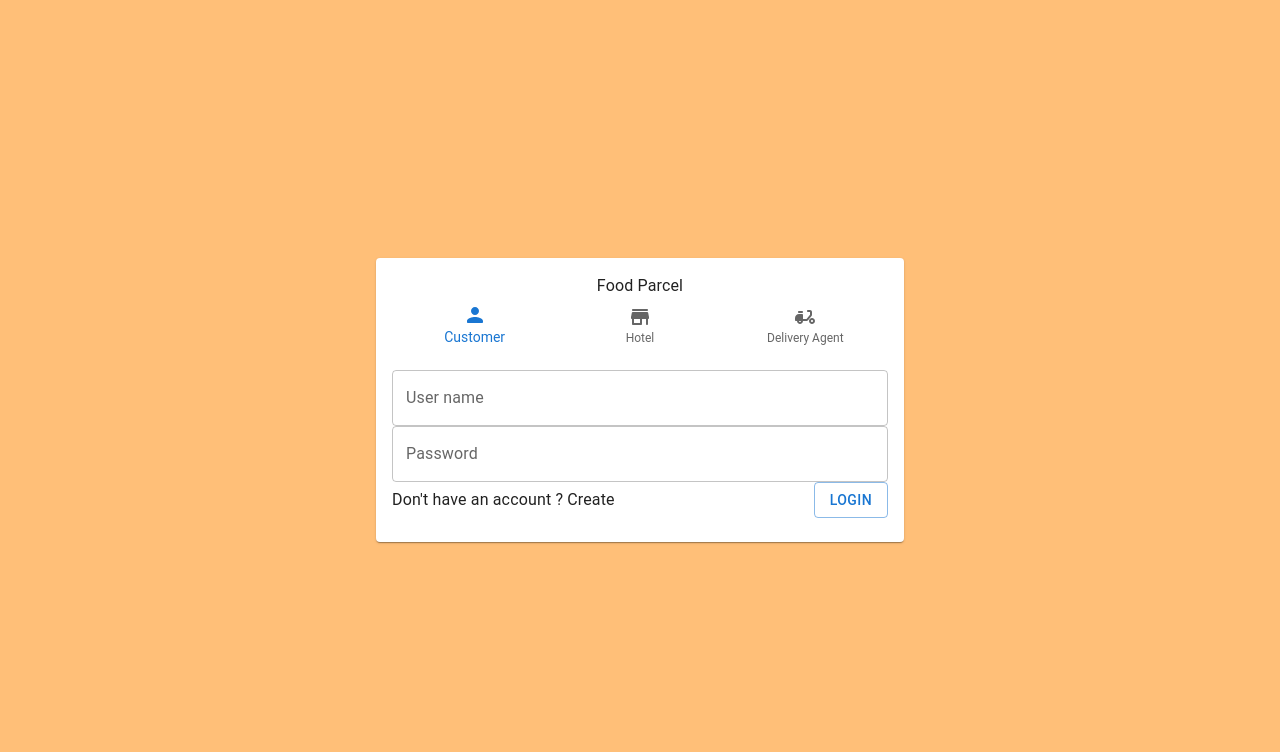
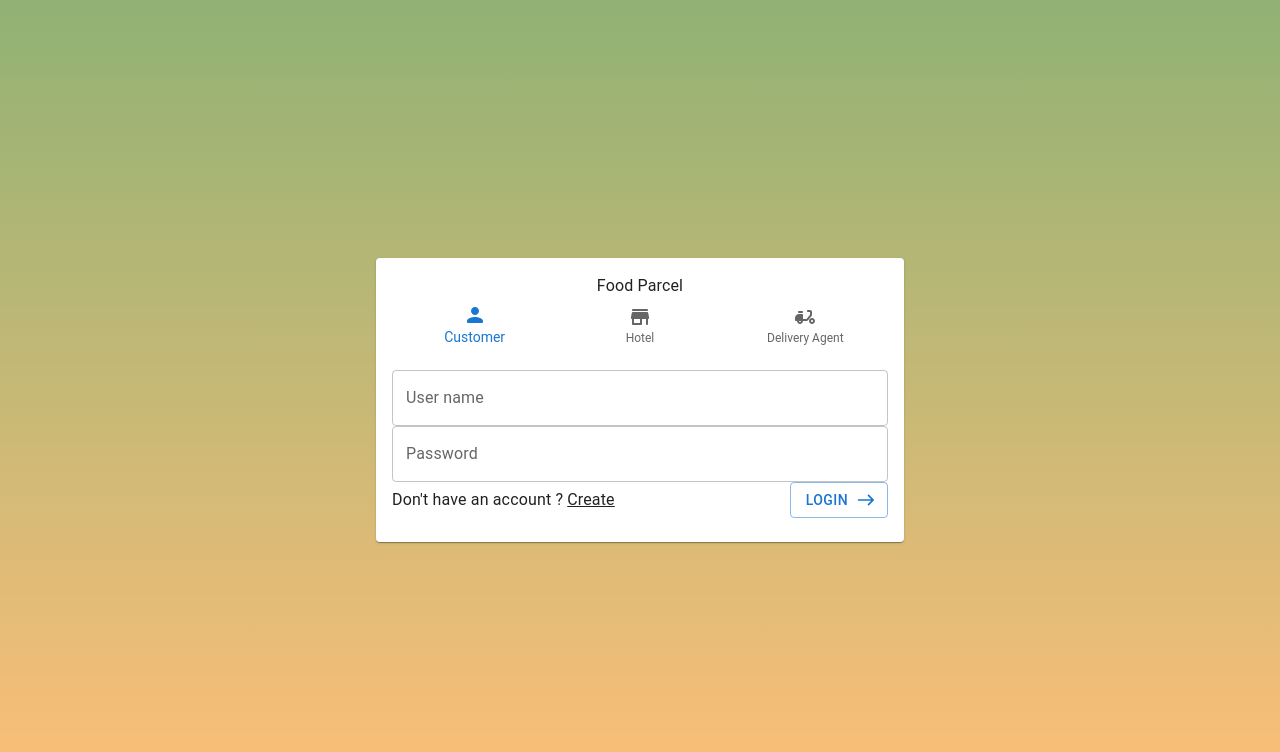
Before and after one commit to Satyaveerjaligama/food-parcel-frontend, a Next.js app: page /login in a window 1280 px wide. Shown: the top 752 px of the page. Built offline with nearby package versions, Linux system fonts and the light colour scheme.

Commit message:
Added css and made changes in button component

```diff
--- a/app/globals.css
+++ b/app/globals.css
@@ -13,7 +13,42 @@ body {
   background: linear-gradient(
       to bottom,
       transparent,
-      #FFBF78
+      #ffbf78
     )
-    #FFBF78;
+    #90b274;
 }
+
+.MuiBottomNavigationAction-root {
+  border-radius: 20px;
+}
+
+.MuiBottomNavigationAction-root.Mui-selected {
+  color: #FF7D29;
+}
+
+.MuiTouchRipple-root {
+  color: #FF7D29;
+}
+
+.MuiButton-outlined {
+  border-radius: 20px;
+  text-transform: capitalize;
+  color: #FF7D29;
+  border-color: #FF7D29;
+}
+
+.MuiButton-outlined:hover {
+  border-color: #FF7D29;
+}
+
+.MuiOutlinedInput-notchedOutline {
+  border-radius: 50px;
+}
+
+.MuiInputBase-root.Mui-focused .MuiOutlinedInput-notchedOutline {
+  border-color: #74c85d;
+}
+
+.MuiInputLabel-root.Mui-focused {
+  color: #74c85d;
+}
--- a/app/login/page.tsx
+++ b/app/login/page.tsx
@@ -17,6 +17,8 @@ import { USER_TYPES, UserType } from "../../utilities/constants";
 import { useSelector, useDispatch } from "react-redux";
 import { updateUserType } from "@/store/slices/centralDataSlice";
 import TextField from "@/components/TextField";
+import styles from "../../styles/LoginPage.module.css";
+import EastRoundedIcon from '@mui/icons-material/EastRounded';
 
 const LoginPage = () => {
   const userType: UserType = useSelector((state: any) => state.centralDataSlice.userType);
@@ -24,7 +26,7 @@ const LoginPage = () => {
 
   return (
     <Box className="flex justify-center items-center h-screen">
-      <Card className="rounded-xl">
+      <Card className={`${styles.loginCard} rounded-xl`}>
         <CardContent>
           <Typography className="text-center mb-4 text-xl font-bold">
             Food Parcel
@@ -62,9 +64,9 @@ const LoginPage = () => {
           />
           <Box className="flex justify-between">
             <Typography className="text-sm self-center">
-              Don&apos;t have an account ? <Link href="">Create</Link>
+              Don&apos;t have an account ? <Link href="" className="underline">Create</Link>
             </Typography>
-            <Button label="Login" variant="outlined" />
+            <Button label="Login" variant="outlined" endIcon={<EastRoundedIcon />}/>
           </Box>
         </CardContent>
       </Card>
--- a/components/Button.tsx
+++ b/components/Button.tsx
@@ -1,13 +1,26 @@
 import { Button as MuiButton } from "@mui/material";
+import { ReactNode } from "react";
 
 interface ButtonProps {
-    label: string;
-    variant: 'outlined' | 'contained' | 'text';
+  label: string;
+  variant?: "outlined" | "contained" | "text";
+  endIcon?: ReactNode;
+  startIcon?: ReactNode;
+  onClick?: (() => void) | ((event: any) => void);
 }
 
 const Button = (props: ButtonProps) => {
-  const { label, variant } = props;
-  return <MuiButton variant={variant}>{label}</MuiButton>;
+  const { label, variant, endIcon, startIcon, onClick } = props;
+  return (
+    <MuiButton
+      variant={variant}
+      endIcon={endIcon}
+      startIcon={startIcon}
+      onClick={onClick}
+    >
+      {label}
+    </MuiButton>
+  );
 };
 
 export default Button;
--- /dev/null
+++ b/styles/LoginPage.module.css
@@ -0,0 +1,3 @@
+.loginCard {
+    box-shadow: 0px 3px 10px black;
+}
```
